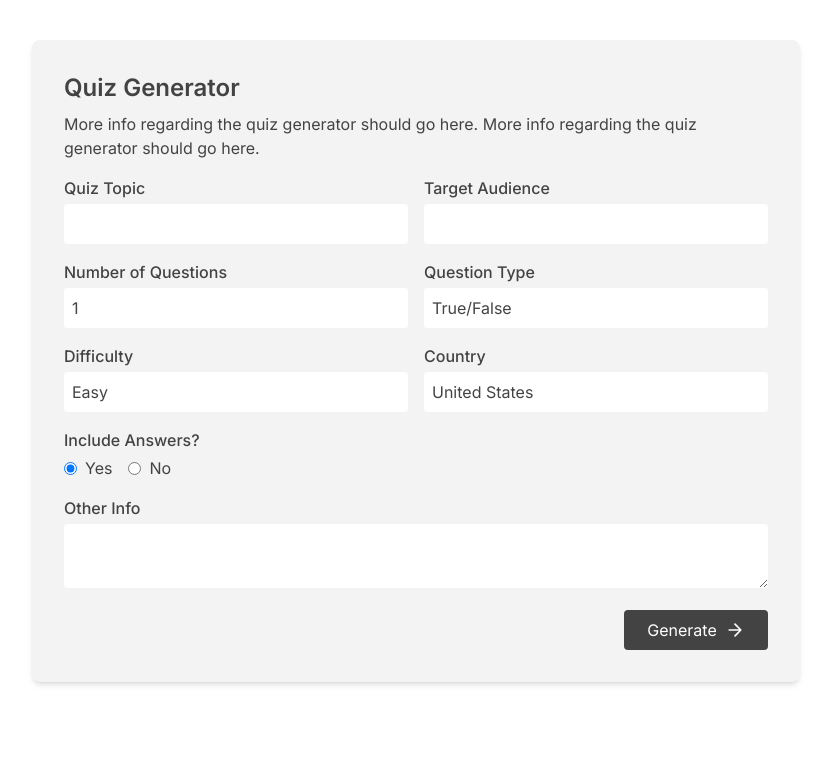
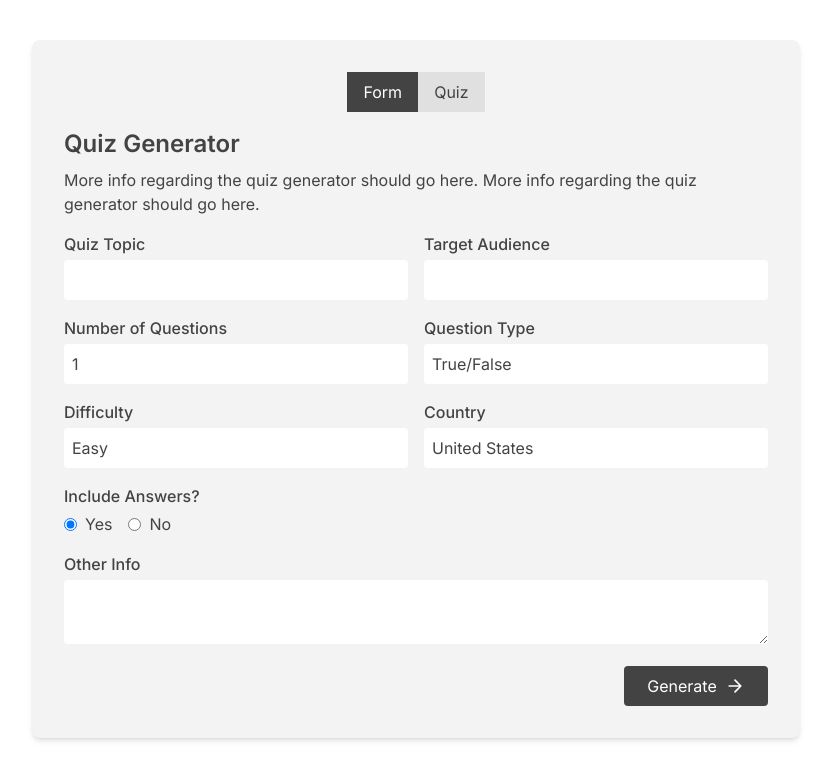
Before and after one commit to huzaifasad/lastonegenerate, a Next.js app: page / in a window 1280 px wide. Shown: the top 780 px of the page, without its empty margins (224-1055 px from the left). Built offline with nearby package versions, Linux system fonts and the light colour scheme.

Commit message:
Update QuizForm.js

```diff
--- a/app/QuizForm.js
+++ b/app/QuizForm.js
@@ -11,7 +11,6 @@ import FlagGB from './usimage.png'; // Replace with your actual path
 
 export default function QuizForm() {
   const [isChecked, setIsChecked] = useState(false);
-
   const [formData, setFormData] = useState({
     country: 'US',
     quizTopic: '',
@@ -28,9 +27,12 @@ export default function QuizForm() {
   const [quiz, setQuiz] = useState(null);
   const [email, setEmail] = useState('');
   const [isEmailEntered, setIsEmailEntered] = useState(false);
+  const [activeTab, setActiveTab] = useState('form'); // New state for tabs
+
   const handleCheckChange = (e) => {
     setIsChecked(e.target.checked);
   };
+
   const handleChange = (e) => {
     const { name, value } = e.target;
     setFormData({ ...formData, [name]: value });
@@ -43,8 +45,8 @@ const handleCheckChange = (e) => {
   const handleSubmit = async (e) => {
     e.preventDefault();
     setLoadingx(true);
-     setIsEmailEntered(false)
-     setQuiz('')
+    setIsEmailEntered(false);
+    setQuiz('');
     try {
       const response = await fetch('/pages/api', {
         method: 'POST',
@@ -57,7 +59,7 @@ const handleCheckChange = (e) => {
       const result = await response.json();
       setQuiz(result.quiz);
       setLoadingx(false);
-
+      setActiveTab('quiz'); // Switch to quiz tab on form submission
     } catch (error) {
       console.error('Error submitting form:', error);
     } finally {
@@ -73,9 +75,8 @@ const handleCheckChange = (e) => {
     if (email) {
       setLoading(true);
       try {
-        // Simulating email submission logic with a timeout
         await new Promise((resolve) => setTimeout(resolve, 1000));
-        setIsEmailEntered(true); // Set to true once email is successfully processed
+        setIsEmailEntered(true);
       } catch (error) {
         console.error('Error submitting email:', error);
       } finally {
@@ -107,14 +108,14 @@ const handleCheckChange = (e) => {
 
   const printContent = () => {
     const printWindow = window.open('', '_blank');
-    printWindow.document.write(`
+    printWindow.document.write(
       <html>
         <head>
           <title>Print Content</title>
         </head>
         <body style="font-family: Arial, sans-serif;">${quiz}</body>
       </html>
-    `);
+    );
     printWindow.document.close();
     printWindow.print();
     printWindow.close();
@@ -140,9 +141,7 @@ const handleCheckChange = (e) => {
               <span className="ml-2">Print Content</span>
             </button>
           </div>
-          {/* <h3 className="text-lg font-semibold mb-2 text-gray-900 text-center">Quiz Generated Successfully</h3> */}
           <div dangerouslySetInnerHTML={{ __html: quiz.replace(/\n/g, '<br>') }} />
-
         </div>
       );
     } else {
@@ -152,7 +151,6 @@ const handleCheckChange = (e) => {
 
       return (
         <div className="mt-4 bg-[#E0E0E0] p-4 rounded-lg max-h-96 overflow-y-auto">
-
           <div className="text-[#434343] mt-10 pr-10">
             <div dangerouslySetInnerHTML={{ __html: firstTenWords.replace(/\n/g, '<br>') }} />
             <div
@@ -168,15 +166,34 @@ const handleCheckChange = (e) => {
 
   return (
     <div className="max-w-3xl mx-auto bg-[#f3f3f3] p-8 rounded-lg shadow-md font-space-grotesk text-[#434343]">
+       <div className="flex  mb-4 justify-center">
+        <button
+          onClick={() => setActiveTab('form')}
+          className={`px-4 py-2  ${activeTab === 'form' ? 'bg-[#434343] text-[#FFFFFF]' : 'bg-[#E0E0E0] text-[#434343]'} transition-colors duration-200`}
+        >
+          Form
+        </button>
+        <button
+          onClick={() => setActiveTab('quiz')}
+          className={`px-4 py-2  ${activeTab === 'quiz' ? 'bg-[#434343] text-[#FFFFFF]' : 'bg-[#E0E0E0] text-[#434343]'} transition-colors duration-200`}
+          disabled={!quiz}
+        >
+          Quiz
+        </button>
+      </div>
       <h2 className="text-2xl font-semibold mb-2">Quiz Generator</h2>
       <p className="text-[#434343] mb-4">
         More info regarding the quiz generator should go here. More info
         regarding the quiz generator should go here.
       </p>
+
+
+
+      {activeTab === 'form' && (
           <form onSubmit={handleSubmit} className="space-y-4">
           <div className="grid grid-cols-2 gap-4">
             <div className="col-span-2 md:col-span-1">
-            <label className="block mb-1 font-medium">Quiz Topic</label>
+              <label className="block mb-1 font-medium md:font-small">Quiz Topic</label>
               <input
                 type="text"
                 name="quizTopic"
@@ -320,14 +337,14 @@ const handleCheckChange = (e) => {
                     r="10"
                     stroke="currentColor"
                     strokeWidth="4"
-                ></circle>
+                  />
                   <path
                     className="opacity-75"
                     fill="currentColor"
-                  d="M4 12a8 8 0 018-8V0C5.373 0 0 5.373 0 12h4zm2 5.291A7.96 7.96 0 014 12H0c0 3.042 1.135 5.824 3 7.938l3-2.647z"
-                ></path>
+                    d="M4 12a8 8 0 018-8V0c4.418 0 8 3.582 8 8s-3.582 8-8 8-8-3.582-8-8z"
+                  />
                 </svg>
-              Loading...
+                <span>Loading</span>
               </div>
             ) : (
               <>
@@ -350,28 +367,24 @@ const handleCheckChange = (e) => {
             )}
           </button>
         </form>
-
-      {quiz && (
-        <div className="mt-4">
-          <h3 className="text-lg font-semibold mb-2 text-gray-900 text-center">Quiz Generated Successfully</h3>
-        <p className="text-sm text-gray-700">
-        </p>
-      </div>
-
       )}
 
-      {/* Render quiz content conditionally */}
-      {quiz && renderQuizContent()}
-
-      {quiz && !isEmailEntered && (
+      {activeTab === 'quiz' && (
+        <div>
+          {renderQuizContent()}
+          <div className="mt-4 flex justify-center">
+            <button
+              onClick={() => setActiveTab('form')}
+              className="bg-[#434343] text-[#FFFFFF] py-2 px-4 rounded hover:bg-[#333333] transition-colors duration-200"
+            >
+              Back to Form
+            </button>
+          </div>
+          {!isEmailEntered && (
+            <div className="mt-4  ">
  <div className="text-lg font-semibold text-[#434343] mb-4 text-center mt-4">
           Enter your email below to get the full quiz (for free)...
-        </div>
-      )}
-
-      {quiz &&  !isEmailEntered && (
-        <div className="mb-4 flex items-center justify-center">
-          <div className="relative w-full sm:max-w-md">
+        </div>              <div className="relative m-auto sm:max-w-md  ">
             <input
               type="email"
               value={email}
@@ -384,8 +397,9 @@ const handleCheckChange = (e) => {
               className="absolute top-0 right-0 bg-[#434343] text-[#FFFFFF] py-2 px-8 h-full hover:bg-[#333333] transition-colors duration-200"
             >
               {isLoading ? (
+                 <div className="flex items-center justify-center">
                  <svg
-                  className="animate-spin h-5 w-5"
+                   className="animate-spin h-5 w-5 mr-3"
                    xmlns="http://www.w3.org/2000/svg"
                    fill="none"
                    viewBox="0 0 24 24"
@@ -397,23 +411,20 @@ const handleCheckChange = (e) => {
                      r="10"
                      stroke="currentColor"
                      strokeWidth="4"
-                  ></circle>
+                   />
                    <path
                      className="opacity-75"
                      fill="currentColor"
-                    d="M4 12a8 8 0 018-8V0C5.373 0 0 5.373 0 12h4zm2 5.291A7.964 7.964 0 014 12H0c0 3.042 1.135 5.824 3 7.938l3-2.647z"
-                  ></path>
+                     d="M4 12a8 8 0 018-8V0c4.418 0 8 3.582 8 8s-3.582 8-8 8-8-3.582-8-8z"
+                   />
                  </svg>
+                 <span>Loading</span>
+               </div>
               ) : (
                 'Submit'
               )}
             </button>
           </div>
-
-        </div>
-
-      )}
-      {quiz &&  !isEmailEntered && (
               <div className="flex items-center justify-center mt-4">
         <input
           type="checkbox"
@@ -423,10 +434,11 @@ const handleCheckChange = (e) => {
         />
         <label className="text-[#434343]">Tick this box to allow us to send you quiz related emails</label>
       </div>
+            </div>
+          )}
+        </div>
       )}
 
-
-      {/* Additional UI elements */}
       <ToastContainer />
     </div>
   );
```
Lines whose indentation alone changed are shown as unchanged.
